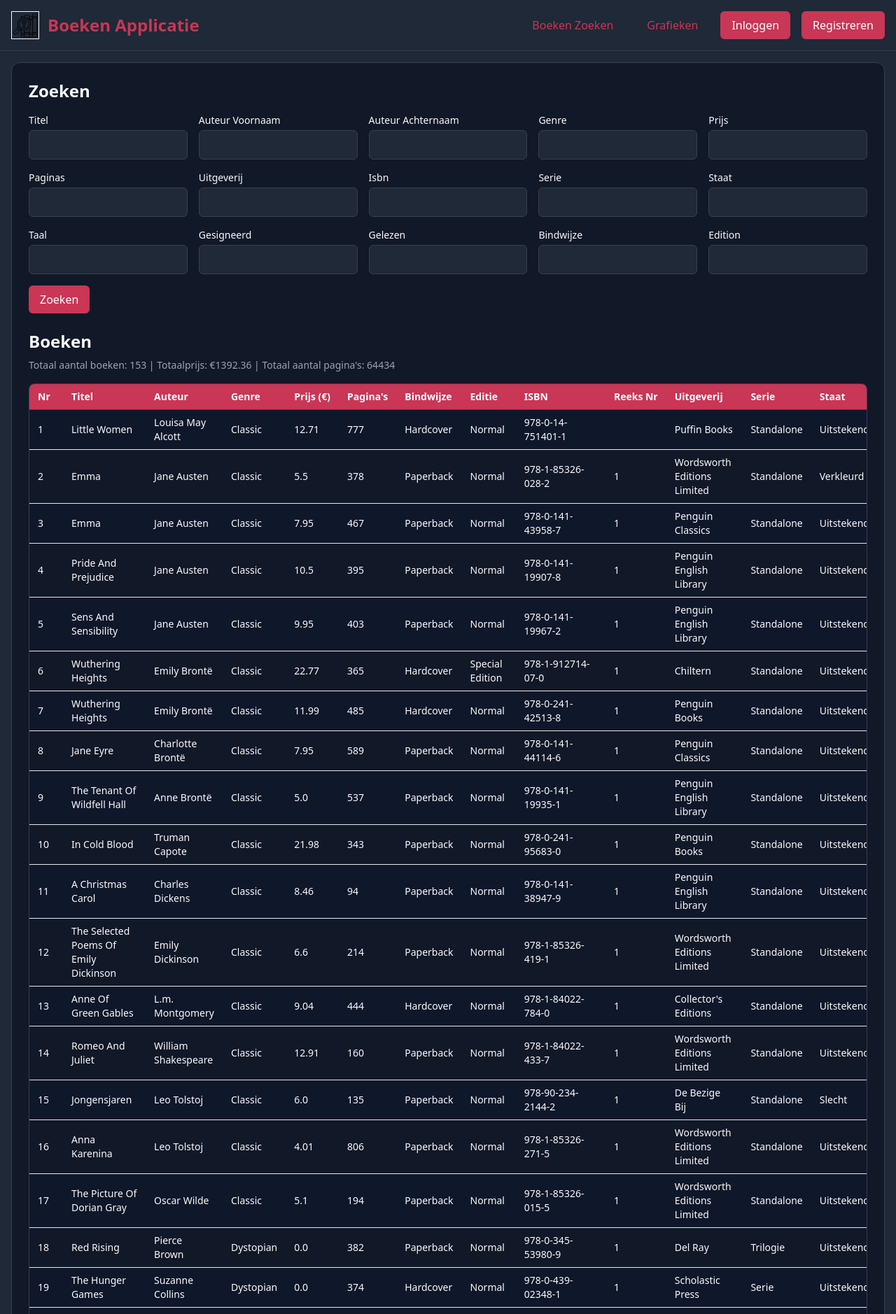
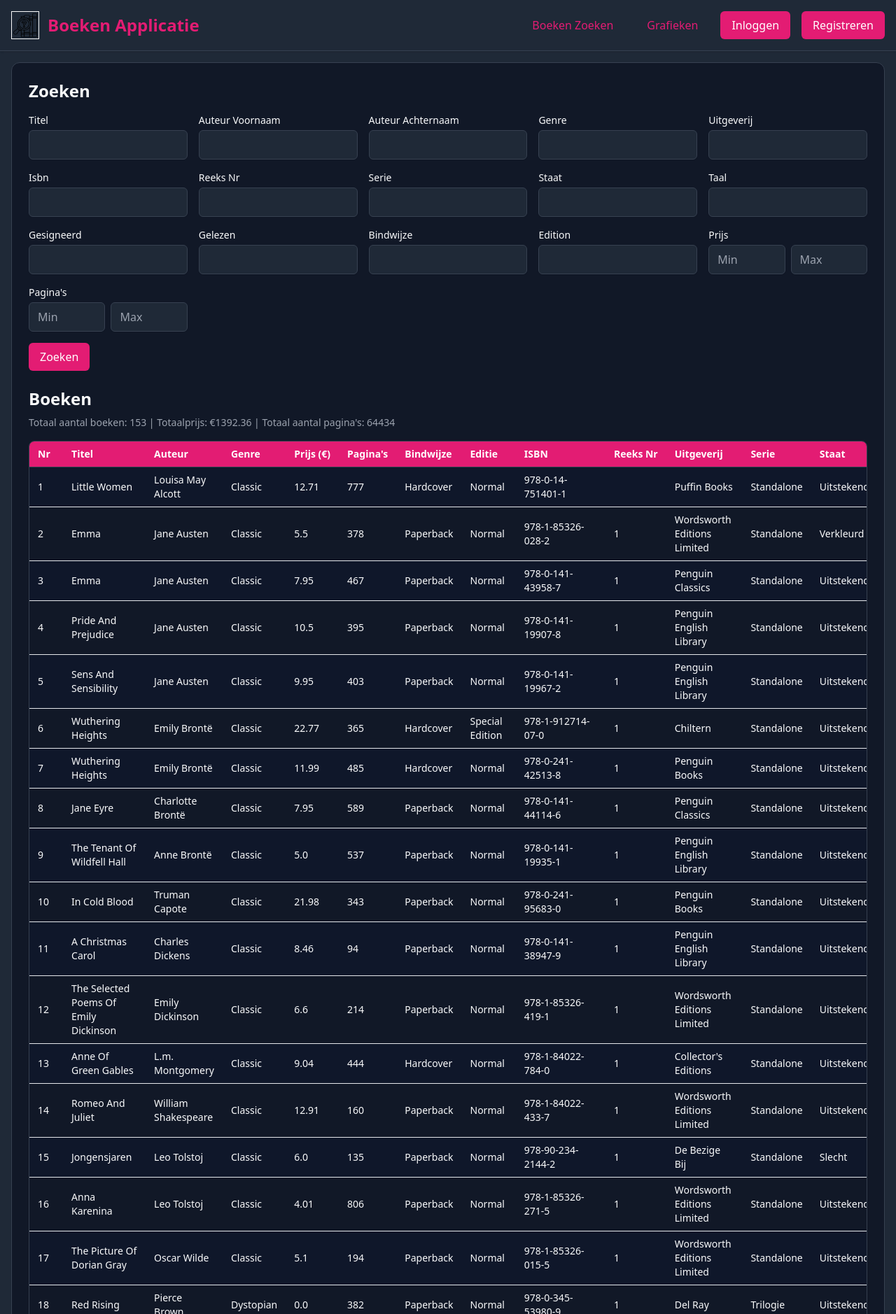
Before and after one commit to Syme02/boeken-app, a Flask app: page / in a window 1280 px wide. Shown: the top 1878 px of the page at 70% size. Run offline with Flask 3, Linux system fonts and the light colour scheme; data comes from the database, SQL or seed files in the repository.

Commit message:
aanpassing prijs en kleur persoonlijk gemaakt

```diff
--- a/app.py
+++ b/app.py
@@ -4,8 +4,6 @@ from functools import wraps
 from models.database import init_db, get_db_connection
 from models.book import load_csv_to_db, search_books, add_book, edit_book, delete_book
 from models.user import register_user, login_user, is_admin
-from models.settings import get_settings, update_settings
-from flask import redirect, url_for, flash
 import os
 
 app = Flask(__name__)
@@ -13,7 +11,7 @@ app.secret_key = os.urandom(24).hex()
 app.config['SESSION_TYPE'] = 'filesystem'
 CORS(app)
 
-# Decorateurs
+# Decorators
 def login_required(f):
     @wraps(f)
     def decorated_function(*args, **kwargs):
@@ -40,9 +38,24 @@ def inject_is_admin():
 # Initialize database
 init_db()
 
+def get_user_settings(user_id):
+    conn = get_db_connection()
+    c = conn.cursor()
+    c.execute('SELECT color, dark_mode FROM users WHERE id = ?', (user_id,))
+    result = c.fetchone()
+    conn.close()
+    return {'color': result[0] if result else '#e31c73', 'dark_mode': result[1] if result else True}
+
+def update_user_settings(user_id, color, dark_mode):
+    conn = get_db_connection()
+    c = conn.cursor()
+    c.execute('UPDATE users SET color = ?, dark_mode = ? WHERE id = ?', (color, dark_mode, user_id))
+    conn.commit()
+    conn.close()
+
 @app.route('/manage_users', methods=['GET', 'POST'])
 def manage_users():
-    if not is_admin():  # Alleen admins mogen hier
+    if not is_admin():
         flash('Je hebt geen toegang tot deze pagina.', 'error')
         return redirect(url_for('index'))
 
@@ -68,7 +81,7 @@ def manage_users():
     c.execute('SELECT id, username, role FROM users')
     users = c.fetchall()
     conn.close()
-    return render_template('manage_users.html', users=users)
+    return render_template('manage_users.html', users=users, settings=get_user_settings(session.get('user_id')))
 
 @app.route('/admin/users/delete/<int:user_id>', methods=['POST'])
 def delete_user(user_id):
@@ -98,16 +111,14 @@ def promote_user(user_id):
 
 @app.route('/register', methods=['GET', 'POST'])
 def register():
-    settings = get_settings()
     if request.method == 'POST':
         success, message = register_user(request.form)
         flash(message, 'success' if success else 'error')
         return redirect(url_for('login') if success else 'register')
-    return render_template('register.html', settings=settings)
+    return render_template('register.html', settings=get_user_settings(session.get('user_id', 0)))
 
 @app.route('/login', methods=['GET', 'POST'])
 def login():
-    settings = get_settings()
     if request.method == 'POST':
         success, message = login_user(request.form)
         if success:
@@ -115,7 +126,7 @@ def login():
             return redirect(url_for('index'))
         flash(message, 'error')
         return redirect(url_for('login'))
-    return render_template('login.html', settings=settings)
+    return render_template('login.html', settings=get_user_settings(session.get('user_id', 0)))
 
 @app.route('/logout')
 def logout():
@@ -127,7 +138,8 @@ def logout():
 
 @app.route('/', methods=['GET', 'POST'])
 def index():
-    settings = get_settings()
+    user_id = session.get('user_id', 0)
+    settings = get_user_settings(user_id)
     conn = get_db_connection()
     filters = {}
     edit_book_data = {}
@@ -141,17 +153,26 @@ def index():
         action = request.form.get('action', 'search')
 
         if action == 'add':
-            success, message = add_book(request.form)
+            form_data = request.form.copy()
+            form_data = form_data.to_dict()  # Convert to regular dict
+            form_data['prijs'] = form_data.get('min_prijs', '')  # Use min_prijs for adding
+            form_data['paginas'] = form_data.get('min_paginas', '')  # Use min_paginas for adding
+            success, message = add_book(form_data)
             flash(message, 'success' if success else 'error')
 
         elif action == 'edit':
             book_id = request.form.get('book_id', '')
-            success, message = edit_book(book_id, request.form)
+            form_data = request.form.copy()
+            form_data = form_data.to_dict()  # Convert to regular dict
+            form_data['prijs'] = form_data.get('min_prijs', '')  # Use min_prijs for editing
+            form_data['paginas'] = form_data.get('min_paginas', '')  # Use min_paginas for editing
+            success, message = edit_book(book_id, form_data)
             flash(message, 'success' if success else 'error')
 
         filters = {col: request.form.get(col, '').strip() for col in
                    ['titel', 'auteur_voornaam', 'auteur_achternaam', 'genre', 'uitgeverij', 'isbn',
-                    'serie', 'staat', 'taal', 'gesigneerd', 'gelezen', 'bindwijze', 'edition'] if request.form.get(col, '').strip()}
+                    'serie', 'staat', 'taal', 'gesigneerd', 'gelezen', 'bindwijze', 'edition',
+                    'min_prijs', 'max_prijs', 'min_paginas', 'max_paginas'] if request.form.get(col, '').strip()}
         books = search_books(filters)
 
     else:
@@ -163,7 +184,7 @@ def index():
             if book:
                 edit_book_data = {
                     'book_id': book[0], 'titel': book[1], 'auteur_voornaam': book[2], 'auteur_achternaam': book[3],
-                    'genre': book[4], 'prijs': book[5], 'paginas': book[6], 'bindwijze': book[7],
+                    'genre': book[4], 'min_prijs': book[5], 'min_paginas': book[6], 'bindwijze': book[7],
                     'edition': book[8], 'isbn': book[9], 'reeks_nr': book[10], 'uitgeverij': book[11],
                     'serie': book[12], 'staat': book[13], 'taal': book[14], 'gesigneerd': book[15],
                     'gelezen': book[16], 'added_date': book[17]
@@ -257,7 +278,8 @@ def upload_csv():
 
 @app.route('/statistics')
 def statistics():
-    settings = get_settings()
+    user_id = session.get('user_id', 0)
+    settings = get_user_settings(user_id)
     conn = get_db_connection()
     try:
         import pandas as pd
@@ -301,12 +323,13 @@ def statistics():
 @app.route('/settings', methods=['GET', 'POST'])
 @login_required
 def settings():
-    settings = get_settings()
+    user_id = session.get('user_id')
+    settings = get_user_settings(user_id)
     if request.method == 'POST':
         if 'color' in request.form:
             color = request.form.get('color', settings['color']).strip()
             dark_mode = 'dark_mode' in request.form
-            update_settings(color=color, dark_mode=dark_mode)
+            update_user_settings(user_id, color, dark_mode)
             flash("Instellingen opgeslagen!", "success")
         return redirect(url_for('settings'))
 
--- a/templates/index.html
+++ b/templates/index.html
@@ -87,12 +87,26 @@
         <input type="hidden" name="action" id="form_action" value="search">
         <input type="hidden" name="book_id" id="book_id" value="{{ edit_book_data.book_id if edit_book_data else '' }}">
         <div class="grid grid-cols-1 md:grid-cols-3 lg:grid-cols-5 gap-4">
-          {% for field in ['titel', 'auteur_voornaam', 'auteur_achternaam', 'genre', 'prijs', 'paginas', 'uitgeverij', 'isbn', 'serie', 'staat', 'taal', 'gesigneerd', 'gelezen', 'bindwijze', 'edition'] %}
-            <div>
+          {% for field in ['titel', 'auteur_voornaam', 'auteur_achternaam', 'genre', 'uitgeverij', 'isbn', 'reeks_nr', 'serie', 'staat', 'taal', 'gesigneerd', 'gelezen', 'bindwijze', 'edition'] %}
+            <div class="flex flex-col">
               <label for="{{ field }}" class="block text-sm font-medium">{{ field.replace('_', ' ').title() }}</label>
-              <input type="text" id="{{ field }}" name="{{ field }}" value="{{ edit_book_data[field] if edit_book_data and field in edit_book_data else filters[field] if field in filters else '' }}" class="mt-1 block w-full rounded-md shadow-sm input-base px-3 py-2" {% if not is_admin and field not in ['titel', 'auteur_voornaam', 'auteur_achternaam', 'genre', 'uitgeverij', 'isbn', 'serie', 'staat', 'taal', 'gesigneerd', 'gelezen', 'bindwijze', 'edition'] %}disabled{% endif %} />
+              <input type="text" id="{{ field }}" name="{{ field }}" value="{{ edit_book_data[field] if edit_book_data and field in edit_book_data else filters[field] if field in filters else '' }}" class="mt-1 block w-full rounded-md shadow-sm input-base px-3 py-2" />
             </div>
           {% endfor %}
+          <div class="flex flex-col">
+            <label class="block text-sm font-medium">Prijs</label>
+            <div class="flex space-x-2">
+              <input type="number" step="0.01" min="0" id="min_prijs" name="min_prijs" value="{{ edit_book_data.min_prijs | default(filters.min_prijs, true) | default('', true) }}" class="mt-1 block w-1/2 rounded-md shadow-sm input-base px-3 py-2" placeholder="Min" />
+              <input type="number" step="0.01" min="0" id="max_prijs" name="max_prijs" value="{{ filters.max_prijs | default('', true) }}" class="mt-1 block w-1/2 rounded-md shadow-sm input-base px-3 py-2" placeholder="Max" />
+            </div>
+          </div>
+          <div class="flex flex-col">
+            <label class="block text-sm font-medium">Pagina's</label>
+            <div class="flex space-x-2">
+              <input type="number" min="0" id="min_paginas" name="min_paginas" value="{{ edit_book_data.min_paginas | default(filters.min_paginas, true) | default('', true) }}" class="mt-1 block w-1/2 rounded-md shadow-sm input-base px-3 py-2" placeholder="Min" />
+              <input type="number" min="0" id="max_paginas" name="max_paginas" value="{{ filters.max_paginas | default('', true) }}" class="mt-1 block w-1/2 rounded-md shadow-sm input-base px-3 py-2" placeholder="Max" />
+            </div>
+          </div>
         </div>
         <div class="flex flex-wrap gap-3 mt-4">
           <button type="submit" onclick="document.getElementById('form_action').value='search'" class="px-4 py-2 rounded-md btn-primary">Zoeken</button>
@@ -189,7 +203,7 @@
     let debounceTimeout; let coverDebounceTimeout;
 
     function showFlashMessage(message, category) {
-      const flashContainer = document.querySelector('.flash-container') || (() => { const el=document.createElement('div'); el.className='flash-container space-y-2 mb-4'; searchForm.insertAdjacentElement('beforebegin', el); return el; })();
+      const flashContainer = document.querySelector('.flash-container') || (() => { const el=document.createElement('div'); el.className='flash-container space-y-2 mb-4'; searchForm.parentNode.insertBefore(el, searchForm); return el; })();
       const flashMessage = document.createElement('div');
       flashMessage.className = `p-3 rounded-lg text-white shadow-md ${category==='success'?'bg-green-600':category==='error'?'bg-red-600':'bg-blue-600'}`;
       flashMessage.textContent = message; flashContainer.appendChild(flashMessage);
@@ -212,7 +226,11 @@
     function formatCurrency(value){ try{ const v=Number(value)||0; return v.toFixed(2); }catch{ return '0.00'; } }
 
     function updateBooks() {
-      const formData = {}; inputs.forEach(input => { const v=input.value.trim(); if(v && input.name !== 'action' && input.name !== 'book_id') formData[input.name]=v; });
+      const formData = {};
+      inputs.forEach(input => {
+        const v=input.value.trim();
+        if(v && input.name !== 'action' && input.name !== 'book_id') formData[input.name]=v;
+      });
       fetch('/search',{ method:'POST', headers:{'Content-Type':'application/json'}, body:JSON.stringify(formData)})
         .then(r=>r.json())
         .then(books=>{
```
Also changed, not shown: models/book.py (+38 -7 lines), models/database.py (+30 -13 lines), books.db.
